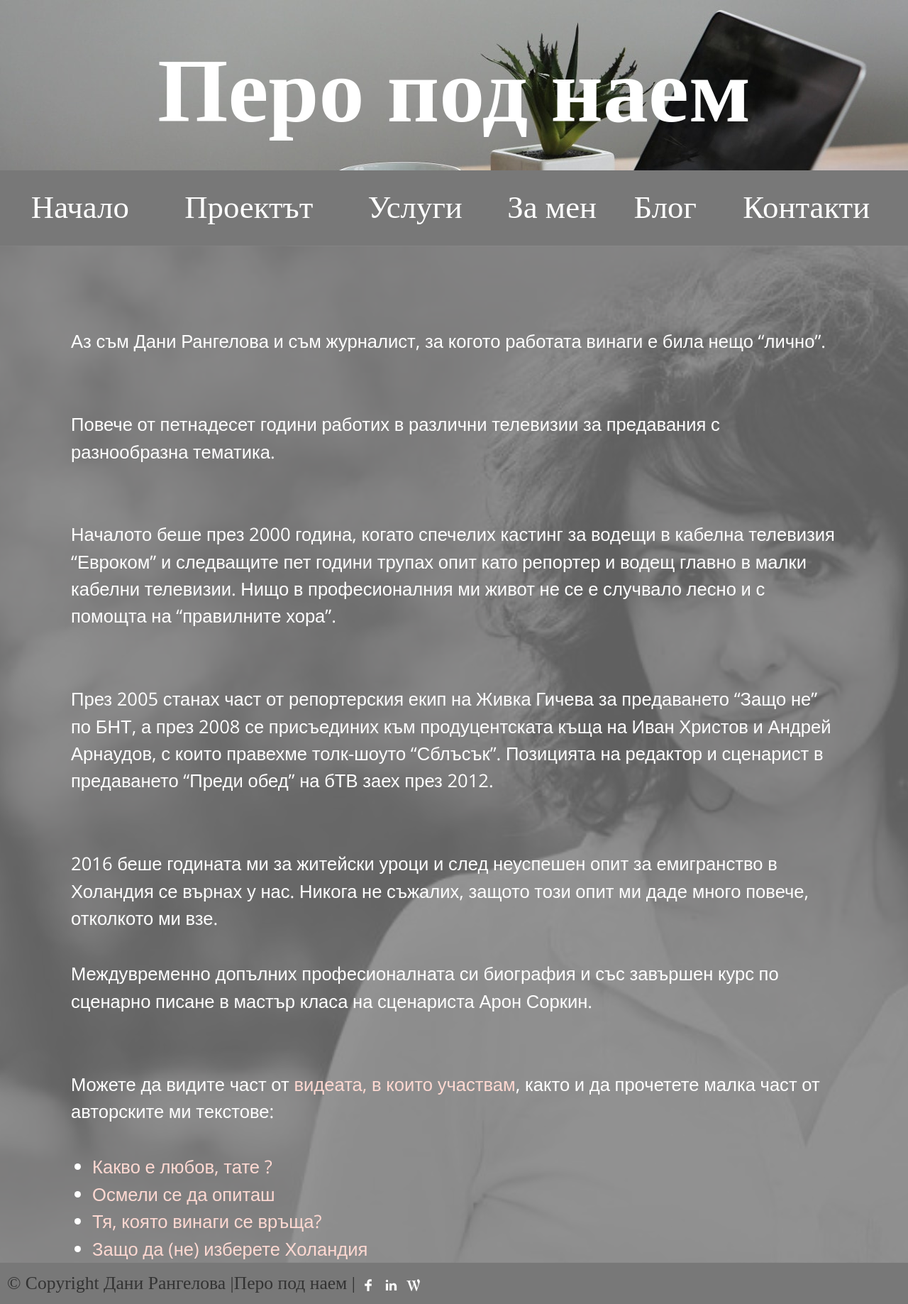
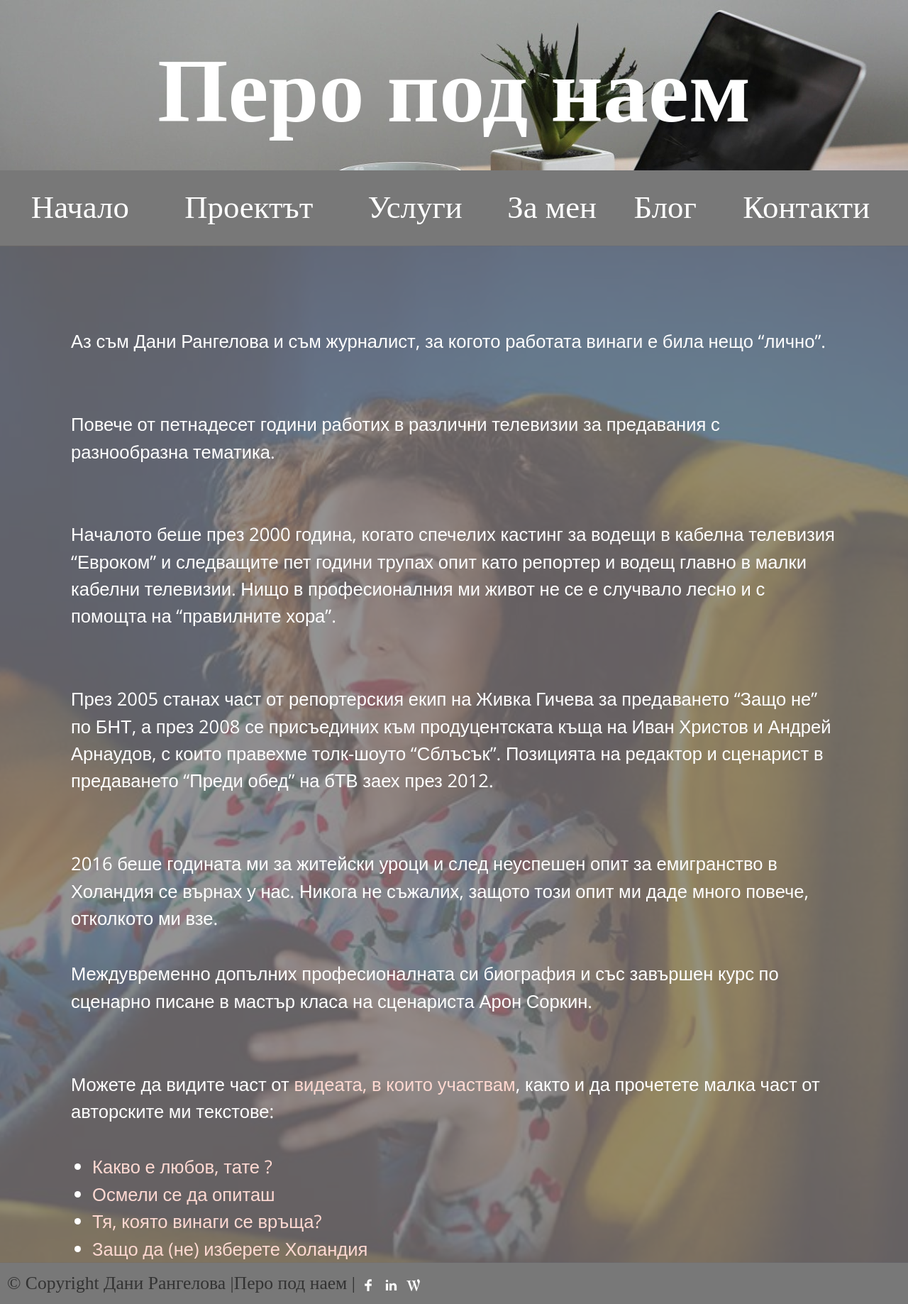
Before and after one commit to peropodnaem/peropodnaem.github.io, a Jekyll site: the page built from about.md, in a window 1280 px wide. Shown: the whole page at 71% size. Built offline with Jekyll 4.4.1, drawn with Linux system fonts in a browser that asks for light colours; some web fonts are replaced.

Commit message:
Update about.md

```diff
--- a/about.md
+++ b/about.md
@@ -4,7 +4,7 @@ title: За мен
 permalink: /about/
 style: |
     .page-background {
-        background: url("/images/me.jpeg");
+        background: url("/images/me_chair.jpg");
     }
 ---
 
```
